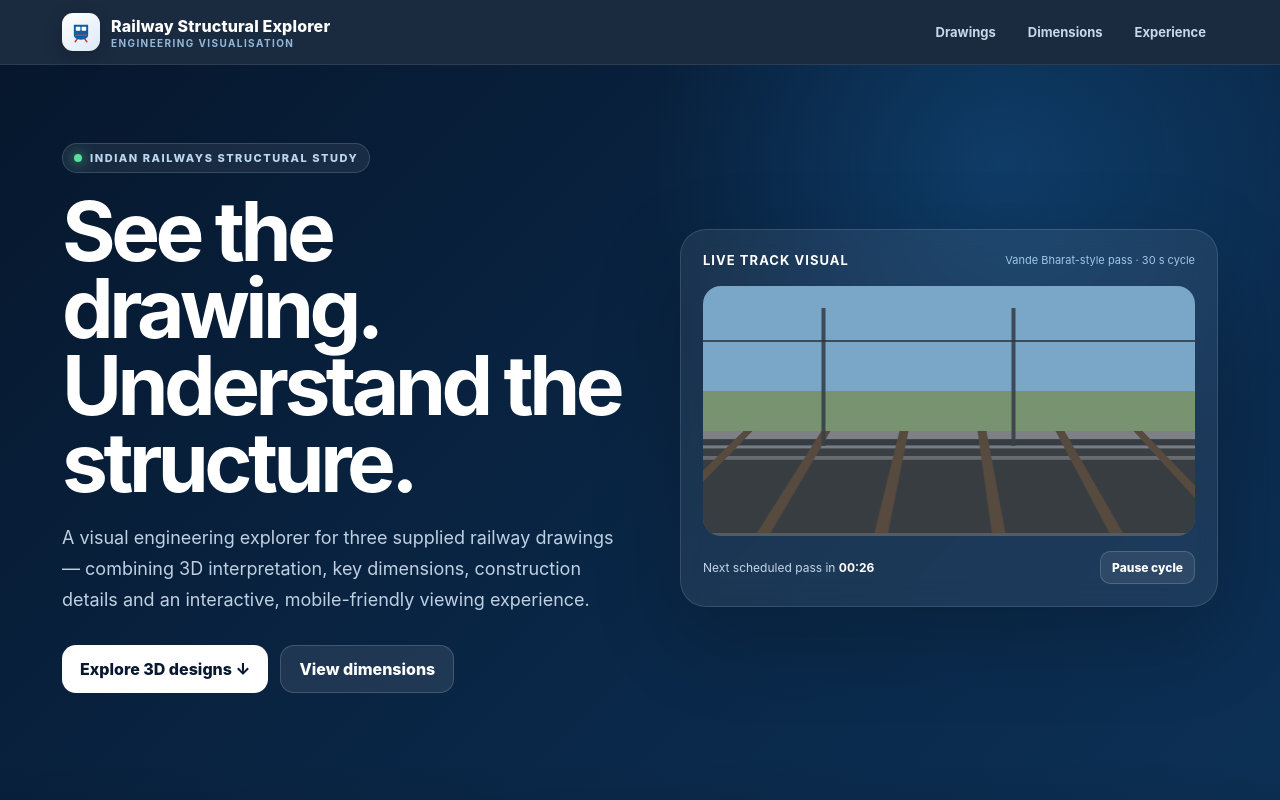
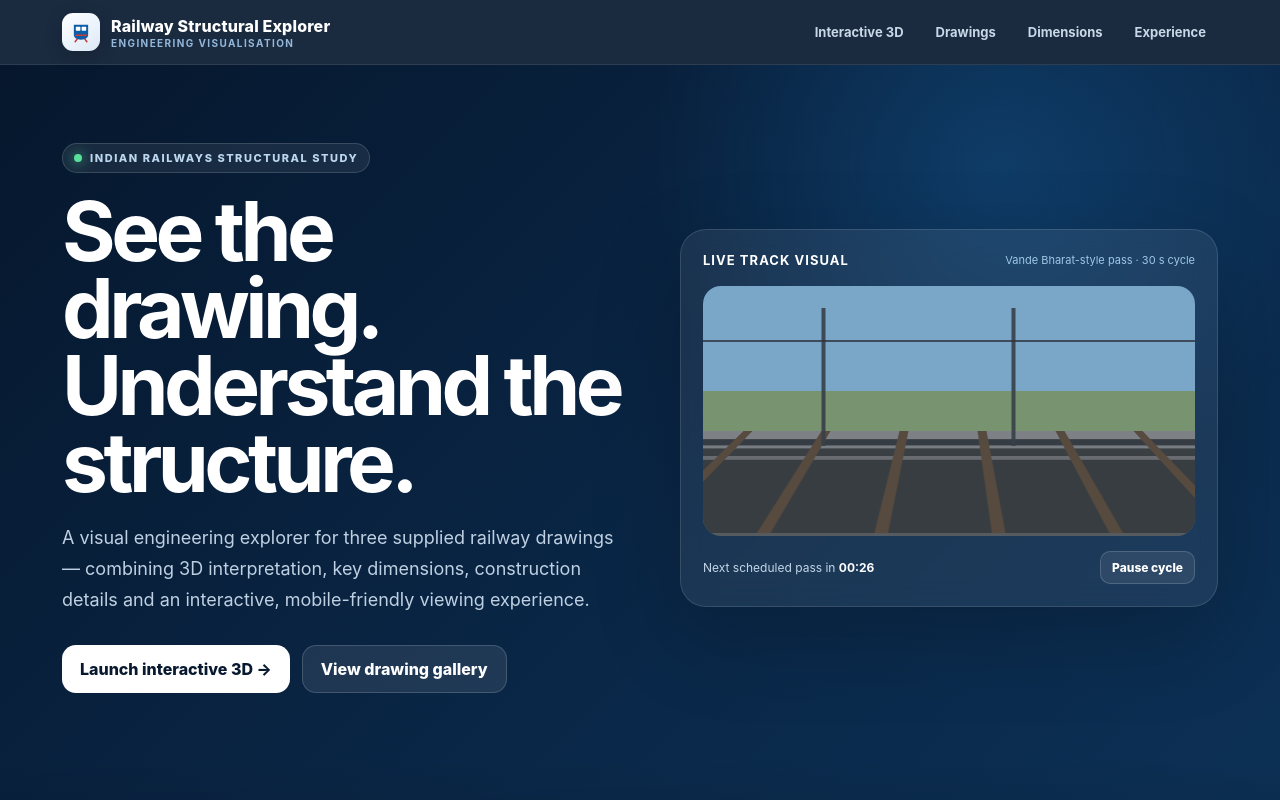
Before and after one commit to sidnayak2007/railway-site, a plain HTML site: page index.html in a window 1280 px wide. Shown: the top 800 px of the page. Drawn offline with Linux system fonts and the light colour scheme.

Commit message:
Link main site to interactive 3D explorer

```diff
--- a/index.html
+++ b/index.html
@@ -143,7 +143,7 @@
         <span>Railway Structural Explorer<small>Engineering visualisation</small></span>
       </a>
       <div class="navlinks">
-        <a href="#drawings">Drawings</a><a href="#details">Dimensions</a><a href="#experience">Experience</a>
+        <a href="explorer.html">Interactive 3D</a><a href="#drawings">Drawings</a><a href="#details">Dimensions</a><a href="#experience">Experience</a>
       </div>
     </nav>
   </header>
@@ -156,8 +156,8 @@
           <h1>See the drawing.<br>Understand the structure.</h1>
           <p>A visual engineering explorer for three supplied railway drawings — combining 3D interpretation, key dimensions, construction details and an interactive, mobile-friendly viewing experience.</p>
           <div class="hero-actions">
-            <a class="btn primary" href="#drawings">Explore 3D designs ↓</a>
-            <a class="btn ghost" href="#details">View dimensions</a>
+            <a class="btn primary" href="explorer.html">Launch interactive 3D →</a>
+            <a class="btn ghost" href="#drawings">View drawing gallery</a>
           </div>
         </div>
         <div class="hero-panel">
@@ -214,7 +214,7 @@
       <div class="section">
         <div class="section-head"><div><div class="kicker">Built for inspection</div><h2>Easy on phone.<br>Detailed on desktop.</h2></div><p>The same engineering information remains accessible without squeezing a desktop drawing into a tiny mobile layout.</p></div>
         <div class="feature-grid">
-          <div class="feature"><div class="icon">⌕</div><h3>Zoomable drawings</h3><p>Open any visual full-screen, zoom with wheel or buttons, drag to pan, and pinch on supported touch screens.</p></div>
+          <div class="feature"><div class="icon">3D</div><h3>Interactive structural explorer</h3><p>Open the dedicated 3D viewer to rotate all three structures, switch camera presets, zoom, toggle dimensions and inspect OHE.</p></div>
           <div class="feature"><div class="icon">↔</div><h3>Responsive engineering tables</h3><p>Project tabs and dimension schedules adapt to narrow screens while keeping measurements readable.</p></div>
           <div class="feature"><div class="icon">🚆</div><h3>30-second train cycle</h3><p>A lightweight Vande Bharat-style track animation runs without a heavy 3D engine, keeping the site fast on mobile.</p></div>
         </div>
```
